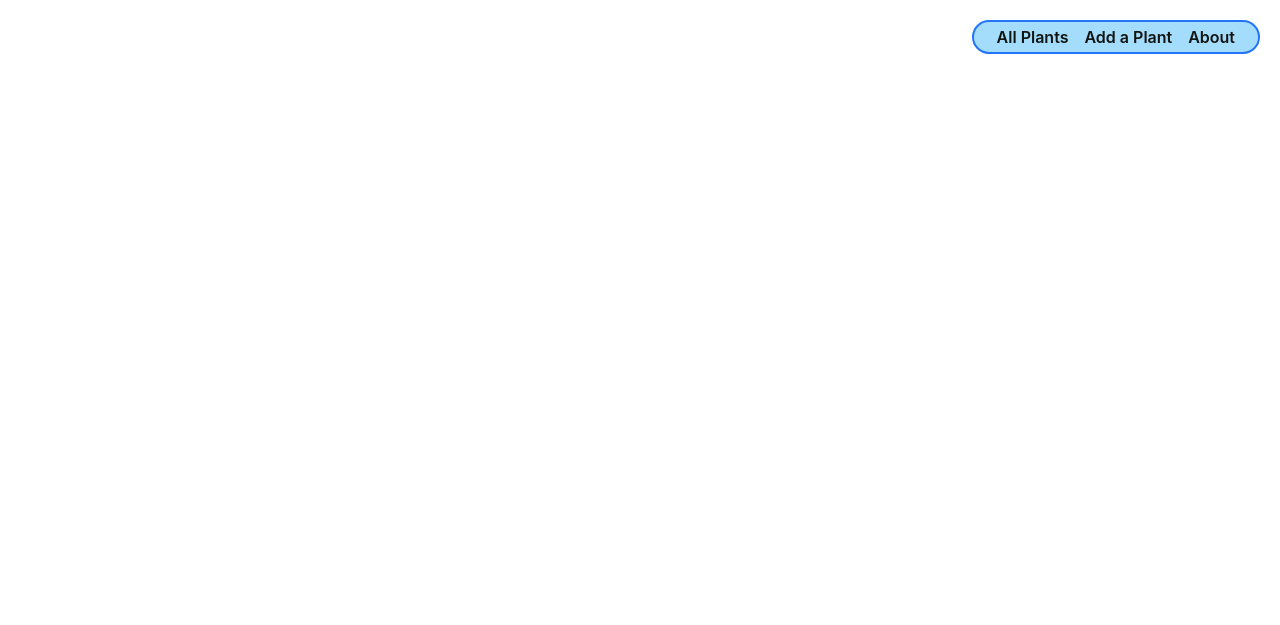
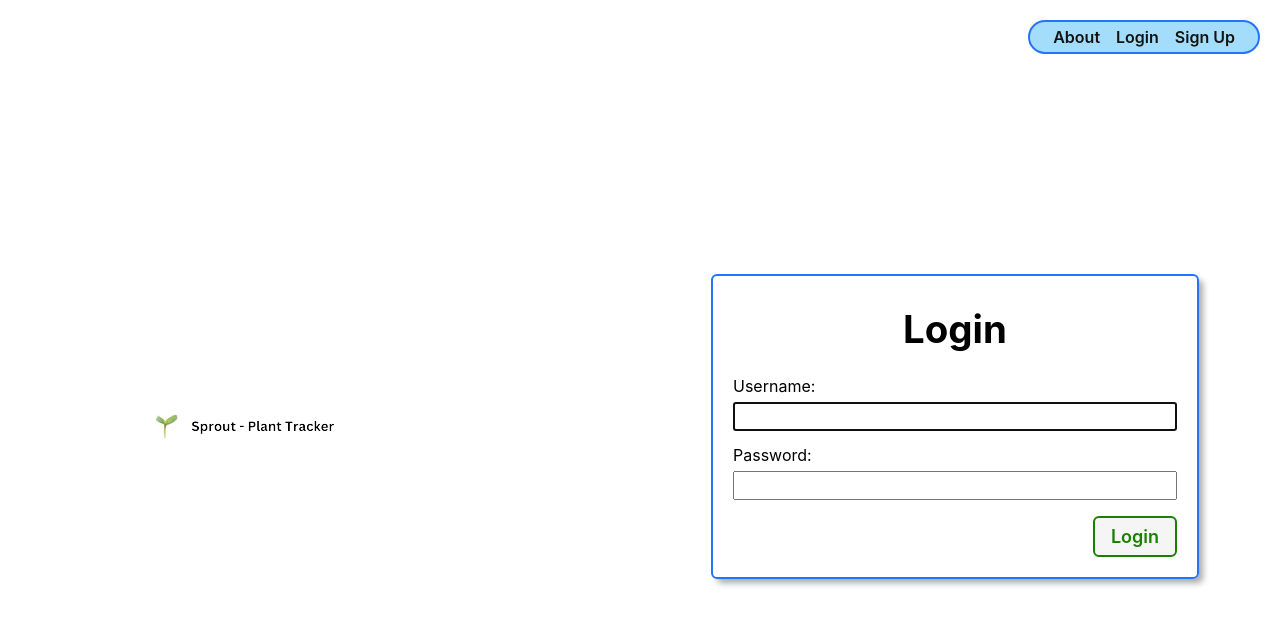
Before and after one commit to llihwerd/sprout, a Django app: page / in a window 1280 px wide. Shown: the top 625 px of the page. Run offline with Django 4.2, Linux system fonts and the light colour scheme.

Commit message:
fix styling issue with logo

```diff
--- a/main_app/models.py
+++ b/main_app/models.py
@@ -1,5 +1,6 @@
 from django.db import models
 from django.urls import reverse
+from django.contrib.auth.models import User
 
 class Plant(models.Model):
   name = models.CharField(max_length=100)
@@ -7,6 +8,7 @@
   description = models.TextField(max_length=250)
   waterNeeded = models.TextField(max_length=250)
   sunHoursNeeded = models.IntegerField()
+  user = models.ForeignKey(User, on_delete=models.CASCADE)
 
   def __str__(self):
     return self.name
--- a/main_app/static/css/base.css
+++ b/main_app/static/css/base.css
@@ -95,7 +95,6 @@
 
 .header-logo-container {
   margin: auto;
-  padding: 10px 20px 0;
   max-width: 500px;
 }
 
@@ -175,15 +174,9 @@
     min-height: calc(100vh - 53px);
   }
 
-  nav,
-  .header-logo-container {
+  nav {
     margin: 10px 0;
     padding: 0 15px;
-  }
-
-  /* visual fix to help align logo */
-  .header-logo-container {
-    padding-top: 3px;
   }
 
   nav {
@@ -250,7 +243,6 @@
 
   .header-logo-container {
     /* visual fix to help align logo */
-    padding-top: 6px;
     width: 256px;
     height: 35px;
   }
--- a/main_app/static/css/home.css
+++ b/main_app/static/css/home.css
@@ -23,7 +23,7 @@
   max-width: 375px;
 }
 
-.cat-container {
+.plant-container {
   width: 80%;
 }
 
--- a/main_app/templates/base.html
+++ b/main_app/templates/base.html
@@ -20,17 +20,23 @@
     <div class="header-logo-container">
       <a href="/">
         <img
-          src="{% static 'images/sprout_header.png' %}"
+          src="{% static 'images/sprout_logo_header.png' %}"
           alt="The Sprout Logo"
         >
-        Sprout
       </a>
     </div>
     <nav>
       <ul>
-        <li><a href="{% url 'plant-index' %}">All Plants</a></li>
-        <li><a href="{% url 'plant-create' %}">Add a Plant</a></li>
-        <li><a href="{% url 'about' %}">About</a></li>
+        {% if user.is_authenticated %}
+          <li><a href="{% url 'plant-index' %}">All Plants</a></li>
+          <li><a href="{% url 'plant-create' %}">Add a Plant</a></li>
+          <li><a href="{% url 'about' %}">About</a></li>
+          <li><a href="{% url 'logout' %}">Log out</a></li>
+        {% else %}
+          <li><a href="{% url 'about' %}">About</a></li>
+          <li><a href="{% url 'home' %}">Login</a></li>
+          <li><a href="{% url 'signup' %}">Sign Up</a></li>
+        {% endif %}
       </ul>
     </nav>
   </header>
--- a/main_app/templates/home.html
+++ b/main_app/templates/home.html
@@ -9,7 +9,10 @@
 
 <section class="logo-container">
   <div class="plant-container">
-    <img src="" />
+    <img
+      src="{% static 'images/sprout_logo_header.png' %}"
+      alt="The Sprout Logo"
+    >
   </div>
   <img
     src=""
@@ -17,4 +20,16 @@
   />
 </section>
 
+{% if not user.is_authenticated %}
+  <section>
+    <form action="{% url 'home' %}" method="post" class="login">
+      <h1>Login</h1>
+      {% csrf_token %}
+      {{ form.as_p }}
+      <input type="hidden" name="next" value="{{ next }}">
+      <button type="submit" class="btn submit">Login</button>
+    </form>
+  </section>
+  {% endif %}
+
 {% endblock %}
--- a/main_app/urls.py
+++ b/main_app/urls.py
@@ -2,11 +2,12 @@
 from . import views
 
 urlpatterns = [
-  path('', views.home, name='home'),
+  path('', views.Home.as_view(), name='home'),
   path('about/', views.about, name='about'),
   path('plants/', views.plant_index, name='plant-index'),
   path('plants/<int:plant_id>/', views.plant_detail, name='plant-detail'),
   path('plants/create/', views.PlantCreate.as_view(), name='plant-create'),
   path('plants/<int:pk>/update/', views.PlantUpdate.as_view(), name='plant-update'),
   path('plants/<int:pk>/delete/', views.PlantDelete.as_view(), name='plant-delete'),
+  path('accounts/signup/', views.signup, name='signup'),
 ]
--- a/main_app/views.py
+++ b/main_app/views.py
@@ -1,32 +1,56 @@
-from django.shortcuts import render
+from django.shortcuts import render, redirect
 from django.views.generic.edit import CreateView, UpdateView, DeleteView
 from .models import Plant
+from django.contrib.auth.views import LoginView
+from django.contrib.auth import login
+from django.contrib.auth.forms import UserCreationForm
+from django.contrib.auth.decorators import login_required
+from django.contrib.auth.mixins import LoginRequiredMixin
 
 
 
-def home(request):
-  return render(request, 'home.html')
+class Home(LoginView):
+  template_name = 'home.html'
 
 def about(request):
   return render(request, 'about.html')
 
+@login_required
 def plant_index(request):
-  plants = Plant.objects.all()
+  plants = Plant.objects.filter(user=request.user)
   return render(request, 'plants/index.html', { 'plants': plants })
 
+@login_required
 def plant_detail(request, plant_id):
   plant = Plant.objects.get(id=plant_id)
   return render(request, 'plants/detail.html', { 'plant': plant })
 
-class PlantCreate(CreateView):
+class PlantCreate(LoginRequiredMixin, CreateView):
   model = Plant
-  fields = '__all__'
+  fields = ['name', 'species', 'description', 'waterNeeded', 'sunHoursNeeded']
+  success_url = '/plants/'
+  def form_valid(self, form):
+    form.instance.user = self.request.user
+    return super().form_valid(form)
+
+class PlantUpdate(LoginRequiredMixin, UpdateView):
+  model = Plant
+  fields = fields = ['name', 'species', 'description', 'waterNeeded', 'sunHoursNeeded']
+
+class PlantDelete(LoginRequiredMixin, DeleteView):
+  model = Plant
   success_url = '/plants/'
 
-class PlantUpdate(UpdateView):
-  model = Plant
-  fields = ['species', 'description']
-
-class PlantDelete(DeleteView):
-  model = Plant
-  success_url = '/plants/'
+def signup(request):
+  error_message = ''
+  if request.method == 'POST':
+    form = UserCreationForm(request.POST)
+    if form.is_valid():
+      user = form.save()
+      login(request, user)
+      return redirect('plant-index')
+    else:
+      error_message = 'Invalid sign up - try again'
+  form = UserCreationForm()
+  context = {'form': form, 'error_message': error_message}
+  return render(request, 'signup.html', context)
--- a/sprout/settings.py
+++ b/sprout/settings.py
@@ -127,6 +127,12 @@
 
 STATIC_URL = 'static/'
 
+LOGIN_URL = 'home'
+
+LOGIN_REDIRECT_URL = 'plant-index'
+
+LOGOUT_REDIRECT_URL = 'home'
+
 # Default primary key field type
 # https://docs.djangoproject.com/en/4.2/ref/settings/#default-auto-field
 
--- a/sprout/urls.py
+++ b/sprout/urls.py
@@ -20,4 +20,5 @@
 urlpatterns = [
     path('admin/', admin.site.urls),
     path('', include('main_app.urls')),
+    path('accounts/', include('django.contrib.auth.urls')),
 ]
```
Also changed, not shown: main_app/templates/signup.html (added, +24 -0 lines), main_app/migrations/0002_plant_user.py (added), main_app/static/images/sprout_header.png (deleted), main_app/static/images/sprout_logo_header.png (added).
